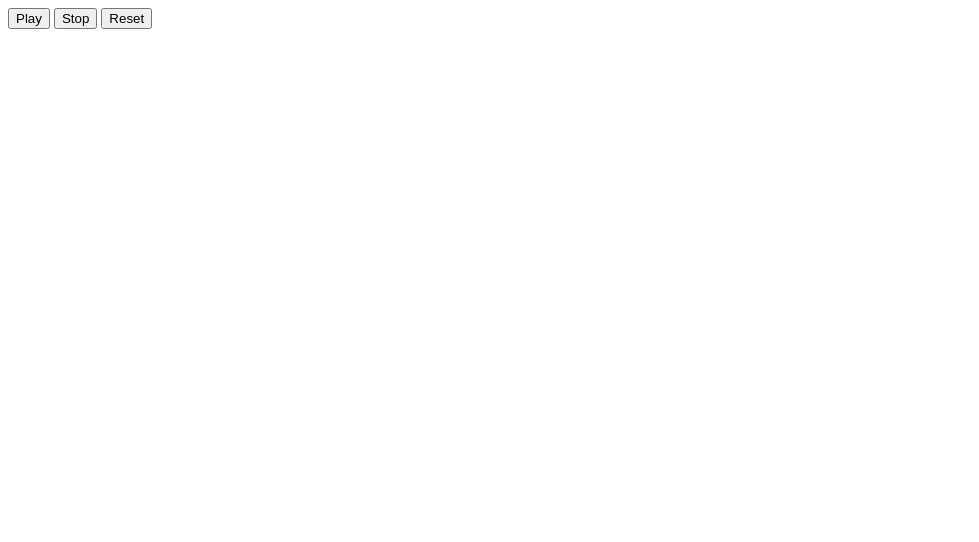
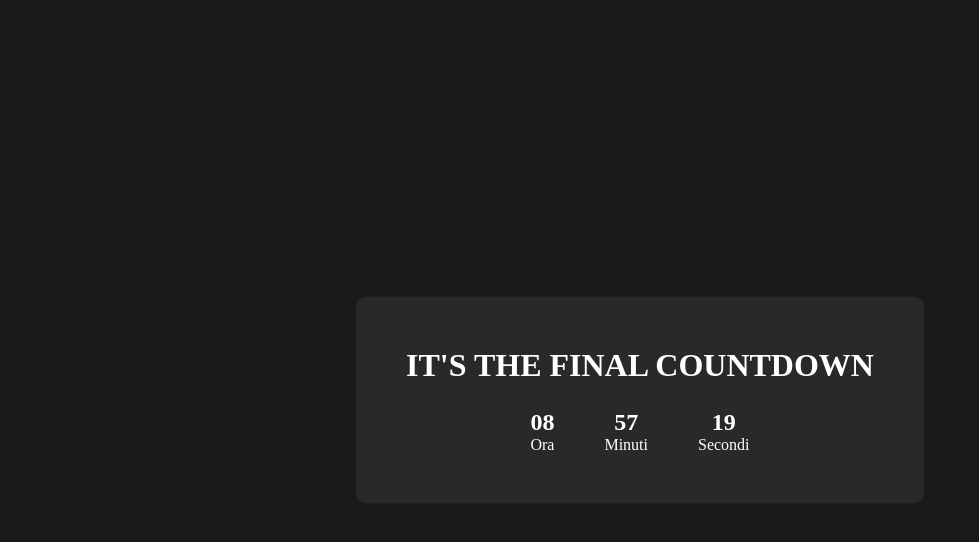
Before and after one commit to ChristianBaciu/js-simon, a plain HTML site: page index.html in a window 1280 px wide. Shown: the whole page, without its empty margins (0-979 px from the left). Drawn offline with Linux system fonts and the light colour scheme.

Commit message:
Countdown

```diff
--- a/index.html
+++ b/index.html
@@ -3,20 +3,12 @@
 <head>
     <meta charset="UTF-8">
     <meta name="viewport" content="width=device-width, initial-scale=1.0">
-    <title>Tempo</title>
+    <title>Countdown </title>
+    <link rel="stylesheet" href="style.css">
 </head>
 <body>
 
-    <div id="tempo">
-
-    </div>
-
-    <button id="play">Play</button>
-    <button id="stop">Stop</button>
-    <button id="reset">Reset</button>
-
-
-    <!-- Descrizione:
+    <!--
     fruttiamo le timing functions per fare il conto alla rovescia
     per la correzione di domani! Ogni secondo il nostro countdown
     dovrà scalare fino alle 9:30 di domani mattina!
@@ -29,7 +21,39 @@
     Da quanti millisecondi è composto un secondo?
     Quanti millisecondi mi separano da domani alle 9:30?
     Esiste un oggetto JS in grado di gestire le date?
-    Esistono dei metodi per trasformare una data in millisecondi? -->
+    Esistono dei metodi per trasformare una data in millisecondi?
+    -->
+
+    <div class="sveglia">
+        <h1>it's the final countdown</h1>
+        <div id="countdown" class="countdown">
+            <div class="tempo">
+                <h2 id="ora">00</h2>
+                <span>Ora</span>
+            </div>
+
+            <div class="tempo">
+                <h2 id="minuti">00</h2>
+                <span>Minuti</span>
+            </div>
+
+            <div class="tempo">
+                <h2 id="secondi">00</h2>
+                <span>Secondi</span>
+            </div>
+        </div>
+    </div>
+
+    <!-- ///////////////////////////////////////////////////// -->
+
+    <!-- <div id="tempo"></div>
+
+    <button id="play">Play</button>
+    <button id="stop">Stop</button>
+    <button id="reset">Reset</button> -->
+
+    <!-- ///////////////////////////////////////////////////// -->
+
 
     <script src="main.js"></script>
 </body>
--- a/main.js
+++ b/main.js
@@ -1,3 +1,32 @@
+const oraHtml = document.querySelector('#ora')
+const minutiHtml = document.querySelector('#minuti')
+const secondiHtml = document.querySelector('#secondi')
+
+// prende l'anno corrente
+const anno = new Date().getFullYear()
+const tempo = new Date(`January 19 ${anno + 1} 09:30:00`)
+
+// l'ora attuale countdownTime
+function countdownTime() {
+    const oraAttuale = new Date()
+    const diff = tempo - oraAttuale
+
+    // calcoli per le ore, minuti e secondi
+    const oras = Math.floor(diff / 1000 / 60 / 60) % 24
+    const minutes = Math.floor(diff / 1000 / 60) % 60
+    const secondes = Math.floor(diff / 1000) % 60
+
+    oraHtml.innerHTML = oras < 10 ? '0' + oras : oras
+    minutiHtml.innerHTML = minutes < 10 ? '0' + minutes : minutes
+    secondiHtml.innerHTML = secondes < 10 ? '0' + secondes : secondes
+}
+
+// 1 secondo di intervallo per il tempo
+setInterval(countdownTime, 1000)
+
+/////////////////////////////////////////////////////
+
+/*
 let playHtml = document.getElementById("play")
 let stopHtml = document.getElementById("stop")
 let resetHtml = document.getElementById("reset")
@@ -15,12 +44,14 @@ playHtml.addEventListener("click", function(){
 })
 
 stopHtml.addEventListener("click", function(){
-
     clearInterval(cronometro)
 })
 
 resetHtml.addEventListener("click", function(){
-
     secondi = 0
     tempoHtml.innerHTML = secondi
+    clearInterval(cronometro)
 })
+*/
+
+/////////////////////////////////////////////////////
--- a/style.css
+++ b/style.css
@@ -0,0 +1,40 @@
+*{
+    padding: 0;
+    margin: 0;
+    box-sizing: border-box;
+}
+
+body{
+    background-color: rgb(25, 25, 25);
+}
+
+.sveglia{
+    margin: 0 auto;
+    padding: 50px;
+    text-align: center;
+    color: white;
+    position: absolute;
+    top: 50%;
+    left: 50%;
+    transform: translate(-50%, -50%);
+    background-color: rgb(41, 41, 41);
+    border-radius: 10px;
+}
+
+h1{
+    text-transform: uppercase;
+}
+
+.countdown{
+    display: flex;
+    justify-content: center;
+}
+
+.tempo{
+    display: flex;
+    flex-direction: column;
+    align-items: center;
+    padding-top: 25px;
+    padding-left: 25px;
+    padding-right: 25px;
+}
```
